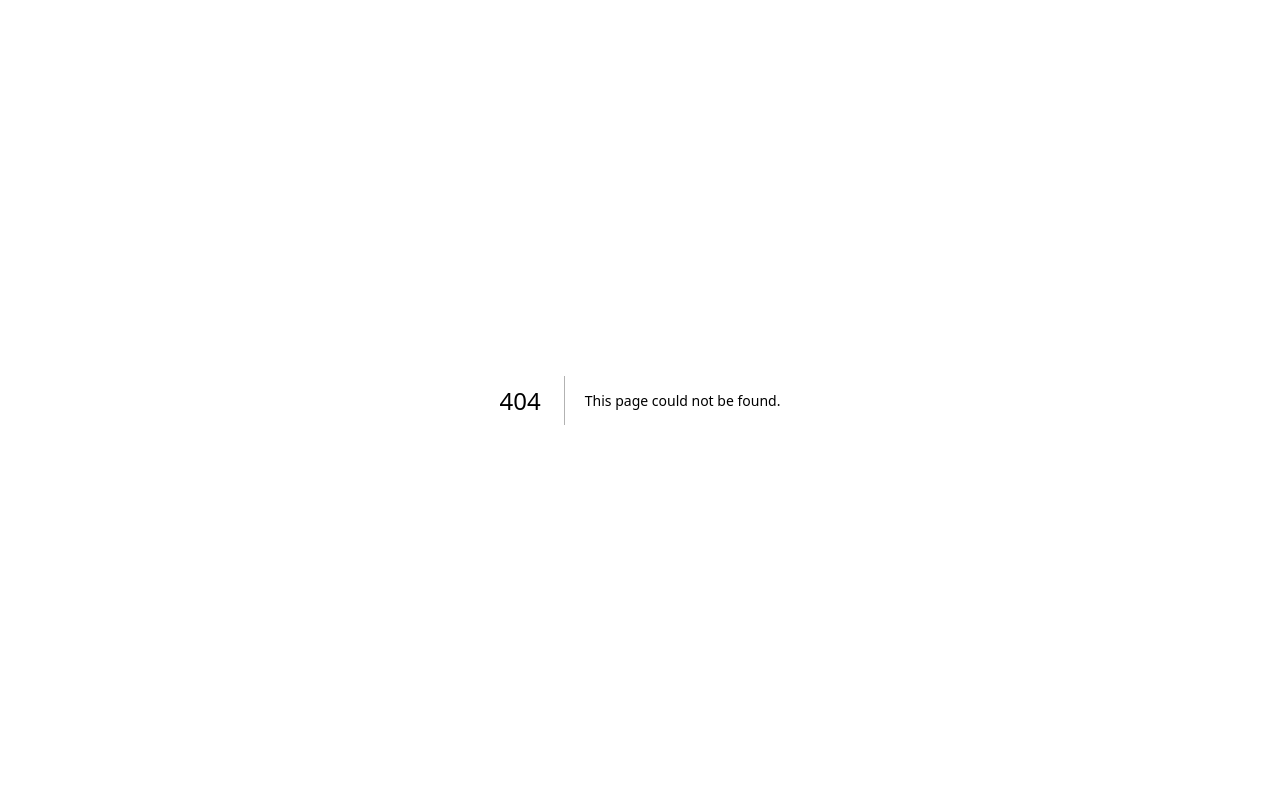
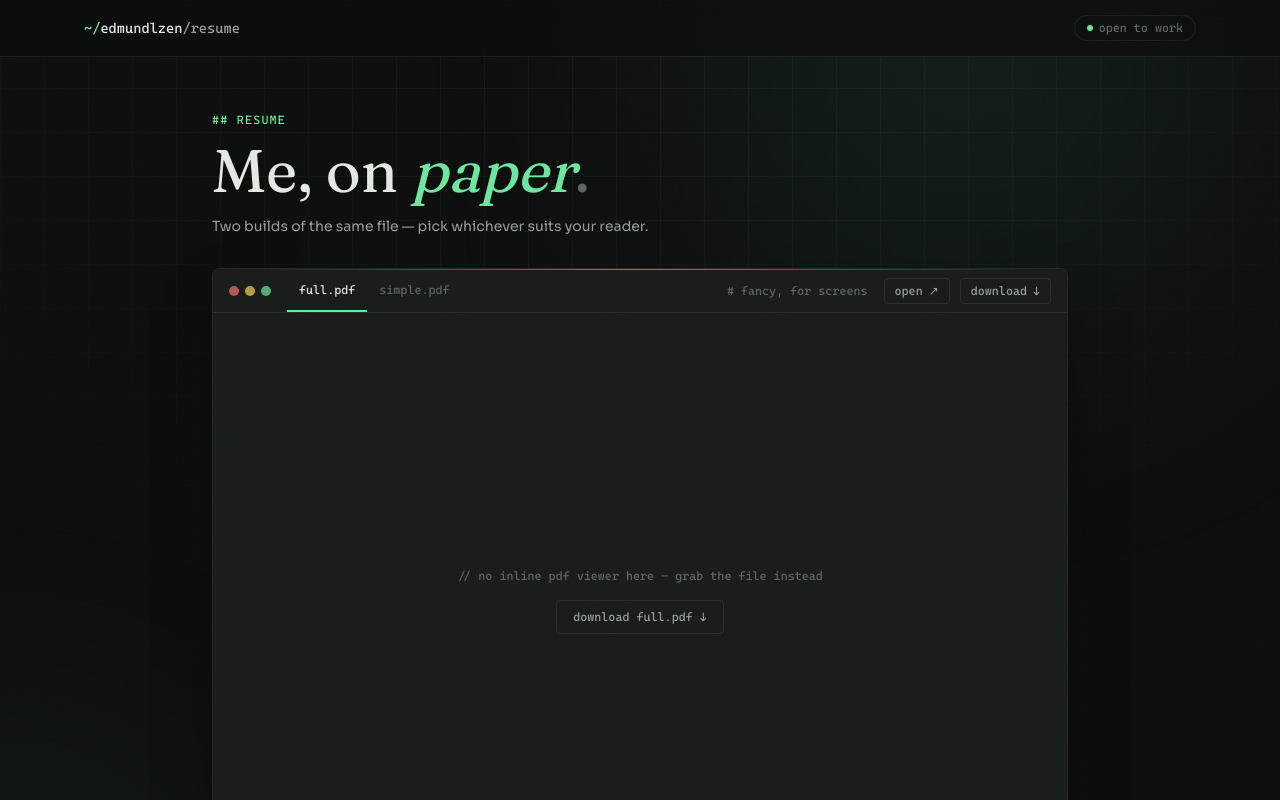
Before and after one commit to edmundlzen/ed-portfolio-next, a Next.js app: page /resume in a window 1280 px wide. Before the commit this address had no page. Shown: the top 800 px of the page. Built offline with nearby package versions, Linux system fonts and the light colour scheme.

Commit message:
Add /resume page with tabbed preview and host redirect for resume subdomain

```diff
--- a/next.config.mjs
+++ b/next.config.mjs
@@ -20,6 +20,18 @@ const config = {
     locales: ["en"],
     defaultLocale: "en",
   },
+  // resume.edmundlzen.dev is an alias for /resume — the subdomain points at
+  // this same deployment, so route it by Host header.
+  async redirects() {
+    return [
+      {
+        source: "/",
+        has: [{ type: "host", value: "resume.edmundlzen.dev" }],
+        destination: "https://edmundlzen.dev/resume",
+        permanent: false,
+      },
+    ];
+  },
   images: {
     remotePatterns: [
       {
--- /dev/null
+++ b/src/pages/resume.tsx
@@ -0,0 +1,184 @@
+import { type NextPage } from "next";
+import Head from "next/head";
+import Link from "next/link";
+import { useState } from "react";
+import { motion } from "framer-motion";
+
+const FULL_RESUME = {
+  name: "full.pdf",
+  href: "/resume/Edmund_Resume.pdf",
+  download: "Edmund_Resume.pdf",
+  note: "# fancy, for screens",
+};
+
+const RESUME_FILES = [
+  FULL_RESUME,
+  {
+    name: "simple.pdf",
+    href: "/resume/Edmund_Resume_Simple.pdf",
+    download: "Edmund_Resume_Simple.pdf",
+    note: "# plain, for printers",
+  },
+];
+
+const entrance = (delay: number) => ({
+  initial: { opacity: 0, y: 16 },
+  animate: { opacity: 1, y: 0 },
+  transition: { duration: 0.5, ease: "easeOut", delay },
+});
+
+function Atmosphere() {
+  return (
+    <div aria-hidden className="pointer-events-none absolute inset-0 overflow-hidden">
+      <div className="bg-grid absolute inset-x-0 top-0 h-[130vh] [mask-image:radial-gradient(ellipse_75%_65%_at_50%_0%,black,transparent)]" />
+      <div className="absolute -top-48 right-[6%] h-[30rem] w-[30rem] rounded-full bg-accent/10 blur-[140px]" />
+      <div className="absolute bottom-[-10%] -left-48 h-[26rem] w-[26rem] rounded-full bg-accent/[0.06] blur-[120px]" />
+    </div>
+  );
+}
+
+function Nav() {
+  return (
+    <header className="fixed top-0 left-0 z-30 w-full border-b border-line bg-ink/80 backdrop-blur-md">
+      <nav className="mx-auto flex h-14 w-full max-w-6xl items-center justify-between px-5">
+        <span className="font-mono text-sm text-fg">
+          <Link href="/" className="transition-colors hover:text-accent">
+            <span className="text-accent">~/</span>edmundlzen
+          </Link>
+          <span className="text-muted">/resume</span>
+        </span>
+        <span className="flex items-center gap-1.5 rounded-full border border-line px-3 py-1 font-mono text-xs text-faint">
+          <span className="relative flex h-1.5 w-1.5">
+            <span className="absolute inline-flex h-full w-full animate-ping rounded-full bg-accent opacity-60" />
+            <span className="relative inline-flex h-1.5 w-1.5 rounded-full bg-accent" />
+          </span>
+          open to work
+        </span>
+      </nav>
+    </header>
+  );
+}
+
+const ResumePage: NextPage = () => {
+  const [active, setActive] = useState(FULL_RESUME);
+
+  return (
+    <>
+      <Head>
+        <title>edmundlzen — resume</title>
+        <meta name="description" content="Edmund's resume — fancy and printer-friendly versions" />
+      </Head>
+      <main className="grain relative min-h-screen bg-ink">
+        <Atmosphere />
+        <Nav />
+        <div className="relative mx-auto w-full max-w-4xl px-5 pt-28 pb-16">
+          <motion.p
+            {...entrance(0)}
+            className="font-mono text-xs uppercase tracking-widest text-accent"
+          >
+            ## resume
+          </motion.p>
+          <motion.h1
+            {...entrance(0.1)}
+            className="mt-3 font-serif text-5xl leading-none text-fg md:text-6xl"
+          >
+            Me, on <em className="text-accent">paper</em>
+            <span className="text-faint">.</span>
+          </motion.h1>
+          <motion.p {...entrance(0.2)} className="mt-4 text-sm text-muted">
+            Two builds of the same file — pick whichever suits your reader.
+          </motion.p>
+
+          {/* Preview window */}
+          <motion.div
+            {...entrance(0.3)}
+            className="mt-8 overflow-hidden rounded-lg border border-line bg-surface shadow-2xl shadow-black/60"
+          >
+            <div className="h-px bg-gradient-to-r from-transparent via-accent/60 to-transparent" />
+            <div className="flex items-center justify-between border-b border-line bg-raised px-4">
+              <div className="flex items-center gap-4">
+                <div className="flex items-center gap-1.5">
+                  <span className="h-2.5 w-2.5 rounded-full bg-red-400/70" />
+                  <span className="h-2.5 w-2.5 rounded-full bg-amber-300/70" />
+                  <span className="h-2.5 w-2.5 rounded-full bg-accent/70" />
+                </div>
+                <div className="flex">
+                  {RESUME_FILES.map((file) => (
+                    <button
+                      key={file.name}
+                      onClick={() => setActive(file)}
+                      className={`border-b-2 px-3 py-3 font-mono text-xs transition-colors ${
+                        active.name === file.name
+                          ? "border-accent text-fg"
+                          : "border-transparent text-faint hover:text-muted"
+                      }`}
+                    >
+                      {file.name}
+                    </button>
+                  ))}
+                </div>
+              </div>
+              <div className="flex items-center gap-2.5">
+                <span className="mr-1.5 hidden font-mono text-xs text-faint md:block">
+                  {active.note}
+                </span>
+                <a
+                  href={active.href}
+                  target="_blank"
+                  rel="noreferrer"
+                  className="group hidden items-center gap-1.5 rounded border border-line px-2.5 py-1 font-mono text-xs text-muted transition-colors hover:border-accent/40 hover:text-accent sm:flex"
+                  title="open in new tab"
+                >
+                  open
+                  <span className="transition-transform group-hover:translate-x-0.5 group-hover:-translate-y-0.5">
+                    ↗
+                  </span>
+                </a>
+                <a
+                  href={active.href}
+                  download={active.download}
+                  className="group my-2 flex items-center gap-1.5 rounded border border-line px-2.5 py-1 font-mono text-xs text-muted transition-colors hover:border-accent/40 hover:text-accent"
+                >
+                  download
+                  <span className="transition-transform group-hover:translate-y-0.5">↓</span>
+                </a>
+              </div>
+            </div>
+            {/* key remounts the viewer when the tab changes — plugins don't
+                react to a data prop update */}
+            <object
+              key={active.href}
+              data={`${active.href}#toolbar=0&navpanes=0`}
+              type="application/pdf"
+              aria-label={`resume preview — ${active.name}`}
+              className="media-fade h-[72vh] min-h-[26rem] w-full bg-raised"
+            >
+              {/* Rendered where inline PDFs aren't supported (most phones) */}
+              <div className="flex h-full flex-col items-center justify-center gap-4 px-6 text-center">
+                <p className="font-mono text-xs text-faint">
+                  {"// no inline pdf viewer here — grab the file instead"}
+                </p>
+                <a
+                  href={active.href}
+                  download={active.download}
+                  className="rounded border border-line px-4 py-2 font-mono text-xs text-muted transition-colors hover:border-accent/40 hover:text-accent"
+                >
+                  download {active.name} ↓
+                </a>
+              </div>
+            </object>
+          </motion.div>
+
+          <motion.div {...entrance(0.4)} className="mt-8 font-mono text-xs leading-relaxed">
+            <p className="text-muted">
+              <span className="text-accent">$</span> diff full.pdf simple.pdf
+            </p>
+            <p className="text-faint"># same person, fewer colors</p>
+          </motion.div>
+        </div>
+      </main>
+    </>
+  );
+};
+
+export default ResumePage;
```
